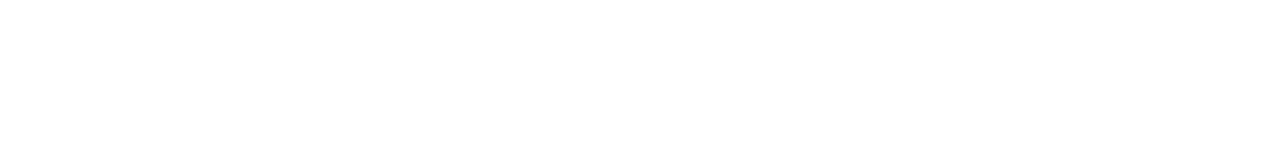
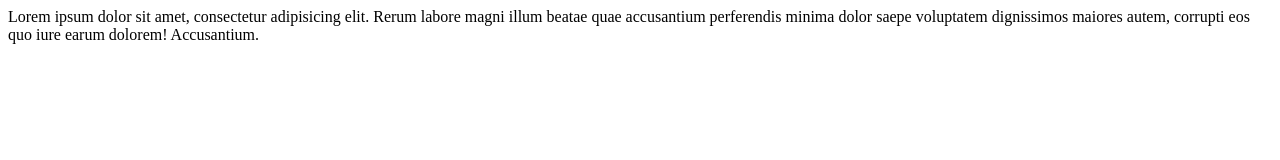
Before and after one commit to naber25/demo, a plain HTML site: page catalog.html in a window 1280 px wide. Drawn offline with Linux system fonts and the light colour scheme.

Commit message:
New page has been changed

```diff
--- a/catalog.html
+++ b/catalog.html
@@ -5,6 +5,8 @@
     <title>Document</title>
 </head>
 <body>
-
+    <div id="demo">
+        Lorem ipsum dolor sit amet, consectetur adipisicing elit. Rerum labore magni illum beatae quae accusantium perferendis minima dolor saepe voluptatem dignissimos maiores autem, corrupti eos quo iure earum dolorem! Accusantium.
+    </div>
 </body>
 </html>
```
